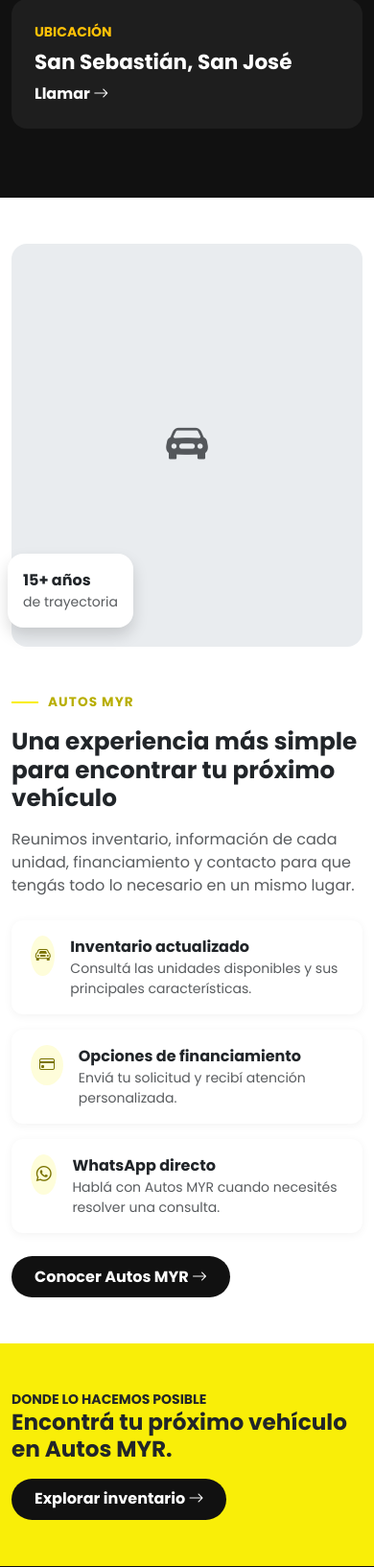
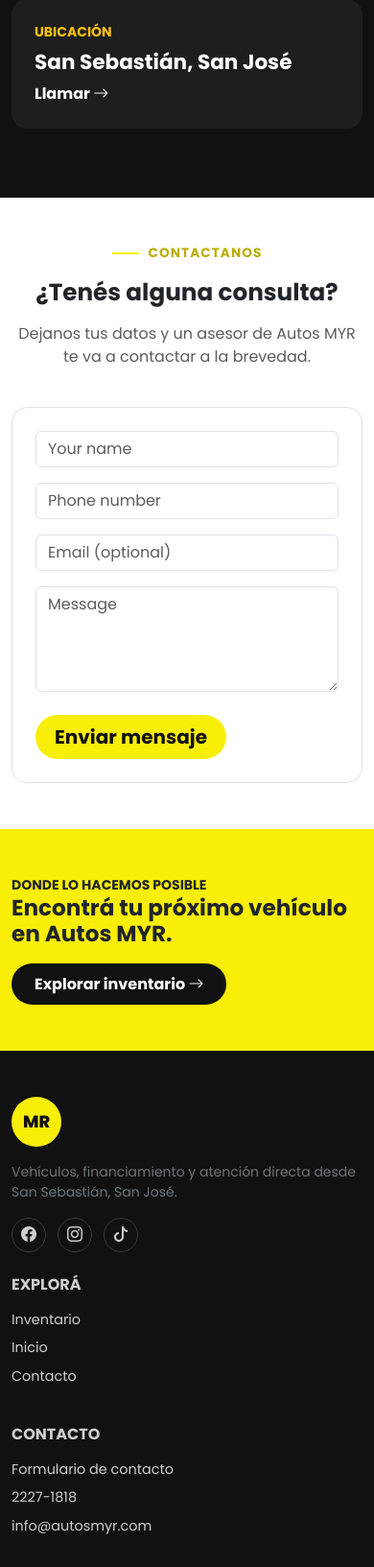
Before and after one commit to UWSVertex/project_madrugadao, a Django app: page / in a window 390 px wide. Shown: the part 2207-3840 px from the top of the page at 96% size. Run offline with Django 5.2, Linux system fonts and the light colour scheme; data that the repository does not hold is empty.

Commit message:
Replace 'Conocer Autos MYR' section with a simple contact form
- Removed the about/feature-list section and its CTA on the home page
- Added a straightforward inquiry form (name, phone, email, message)
  reusing the existing InquiryForm/Inquiry model, so submissions show
  up in the panel's Consultas list like any other inquiry
- home view now handles GET/POST for the form and shows a success
  message on submit
- Verified end-to-end: submitted the form, confirmed the Inquiry was
  saved (car=None for general inquiries) and success message displayed

Co-authored-by: Copilot <223556219+Copilot@users.noreply.github.com>

```diff
--- a/carlisting/views.py
+++ b/carlisting/views.py
@@ -12,7 +12,20 @@ def home(request):
     featured_cars = CarListing.objects.filter(is_available=True, is_featured=True)[:6]
     if not featured_cars:
         featured_cars = CarListing.objects.filter(is_available=True)[:6]
-    return render(request, 'carlisting/home.html', {'featured_cars': featured_cars})
+
+    if request.method == 'POST':
+        form = InquiryForm(request.POST)
+        if form.is_valid():
+            form.save()
+            messages.success(request, 'Gracias! Recibimos tu mensaje, te contactaremos pronto.')
+            return redirect('carlisting:home')
+    else:
+        form = InquiryForm()
+
+    return render(request, 'carlisting/home.html', {
+        'featured_cars': featured_cars,
+        'form': form,
+    })
 
 
 def car_list(request):
--- a/templates/carlisting/home.html
+++ b/templates/carlisting/home.html
@@ -124,46 +124,26 @@
 </section>
 
 <section class="container py-5">
-    <div class="row align-items-center g-5">
-        <div class="col-lg-5 position-relative">
-            <div class="rounded-4 overflow-hidden" style="height:420px;background:#e9ecef;">
-                <div class="d-flex h-100 align-items-center justify-content-center text-muted">
-                    <i class="bi bi-car-front-fill display-1"></i>
-                </div>
+    <div class="row justify-content-center">
+        <div class="col-lg-8 text-center mb-4">
+            <p class="section-eyebrow">CONTACTANOS</p>
+            <h2 class="mb-3">¿Tenés alguna consulta?</h2>
+            <p class="text-muted">Dejanos tus datos y un asesor de Autos MYR te va a contactar a la brevedad.</p>
+        </div>
+        <div class="col-lg-8">
+            <div class="p-4 p-md-5 rounded-4 border">
+                <form method="post">
+                    {% csrf_token %}
+                    {{ form.car }}
+                    <div class="row g-3">
+                        <div class="col-md-6">{{ form.name }}</div>
+                        <div class="col-md-6">{{ form.phone }}</div>
+                        <div class="col-12">{{ form.email }}</div>
+                        <div class="col-12">{{ form.message }}</div>
+                    </div>
+                    <button type="submit" class="btn btn-myr-yellow btn-lg mt-4">Enviar mensaje</button>
+                </form>
             </div>
-            <div class="bg-white rounded-4 shadow p-3 position-absolute" style="bottom:20px;left:20px;">
-                <div class="fw-bold">15+ años</div>
-                <div class="small text-muted">de trayectoria</div>
-            </div>
-        </div>
-        <div class="col-lg-7">
-            <p class="section-eyebrow">AUTOS MYR</p>
-            <h2 class="mb-3">Una experiencia más simple para encontrar tu próximo vehículo</h2>
-            <p class="text-muted mb-4">Reunimos inventario, información de cada unidad, financiamiento y contacto para que tengás todo lo necesario en un mismo lugar.</p>
-            <div class="d-flex flex-column gap-3">
-                <div class="feature-list-item d-flex align-items-start gap-3">
-                    <span class="feature-icon"><i class="bi bi-car-front"></i></span>
-                    <div>
-                        <div class="fw-bold">Inventario actualizado</div>
-                        <div class="small text-muted">Consultá las unidades disponibles y sus principales características.</div>
-                    </div>
-                </div>
-                <div class="feature-list-item d-flex align-items-start gap-3">
-                    <span class="feature-icon"><i class="bi bi-credit-card"></i></span>
-                    <div>
-                        <div class="fw-bold">Opciones de financiamiento</div>
-                        <div class="small text-muted">Enviá tu solicitud y recibí atención personalizada.</div>
-                    </div>
-                </div>
-                <div class="feature-list-item d-flex align-items-start gap-3">
-                    <span class="feature-icon"><i class="bi bi-whatsapp"></i></span>
-                    <div>
-                        <div class="fw-bold">WhatsApp directo</div>
-                        <div class="small text-muted">Hablá con Autos MYR cuando necesités resolver una consulta.</div>
-                    </div>
-                </div>
-            </div>
-            <a href="{% url 'carlisting:contact' %}" class="btn btn-myr-dark mt-4">Conocer Autos MYR <i class="bi bi-arrow-right"></i></a>
         </div>
     </div>
 </section>
```
